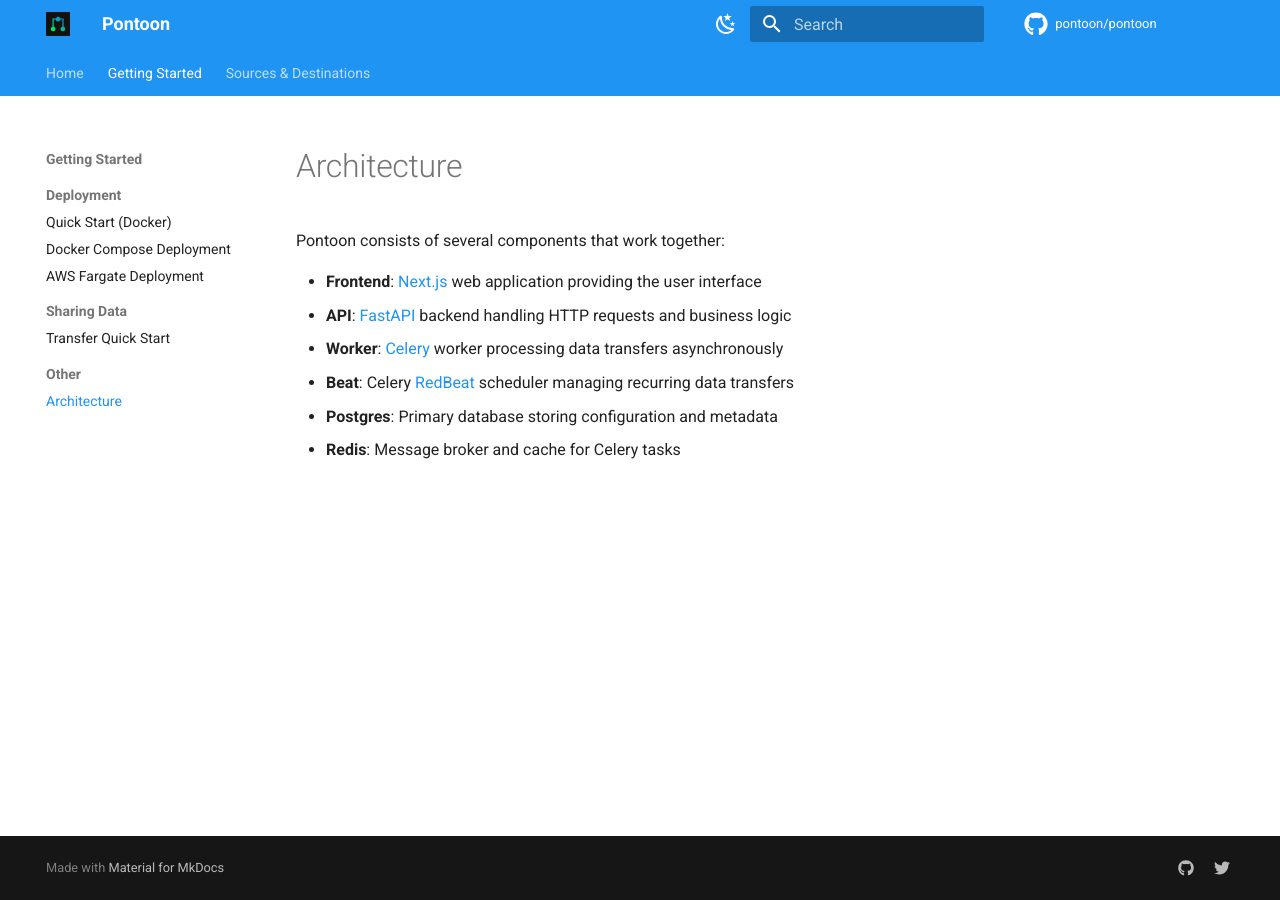
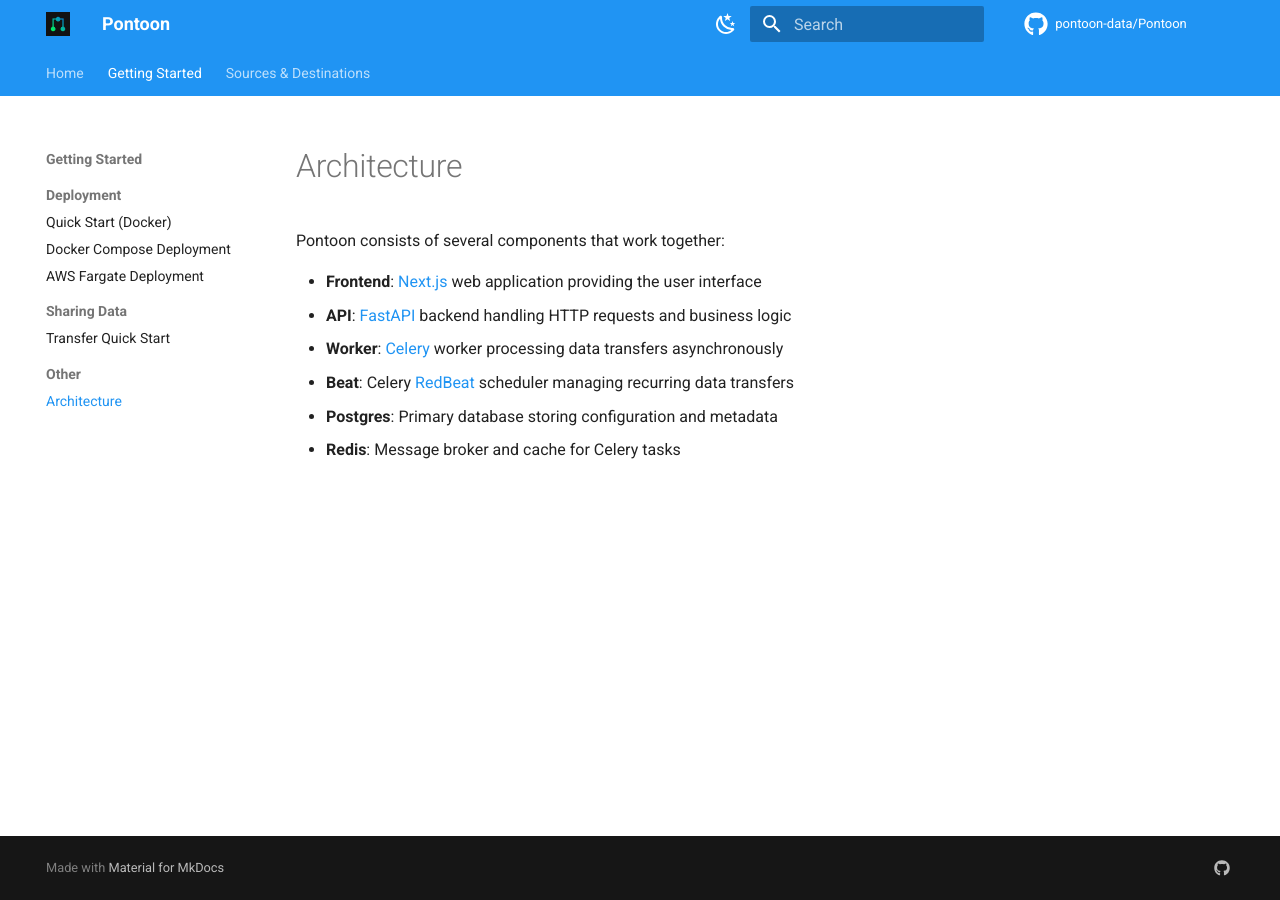
Before and after one commit to pontoon-data/Pontoon, an MkDocs documentation site: the page built from docs/docs/getting-started/architecture.md, in a window 1280 px wide. Built offline with MkDocs 1.6.1 and Material for MkDocs 9.7.7, drawn with Linux system fonts in a browser that asks for light colours; comment, search, counter and statistics services are not loaded.

```diff
--- a/docs/mkdocs.yml
+++ b/docs/mkdocs.yml
@@ -3,8 +3,8 @@ site_description: The open source data export platform that helps data teams sen
 site_author: Pontoon Team
 site_url: https://getpontoon.com/
 
-repo_name: pontoon/pontoon
-repo_url: https://github.com/pontoon/pontoon
+repo_name: pontoon-data/Pontoon
+repo_url: https://github.com/pontoon-data/Pontoon
 edit_uri: edit/main/docs/docs/
 
 theme:
@@ -43,9 +43,7 @@ theme:
 extra:
   social:
     - icon: fontawesome/brands/github
-      link: https://github.com/pontoon/pontoon
-    - icon: fontawesome/brands/twitter
-      link: https://twitter.com/getpontoon
+      link: https://github.com/pontoon-data/Pontoon
   analytics:
     provider: google
     property: !ENV GOOGLE_ANALYTICS_KEY
```
Also changed, not shown: README.md, assets/logo-graphic-1-gradient.png (added), assets/pontoon-destinations.png (added).
